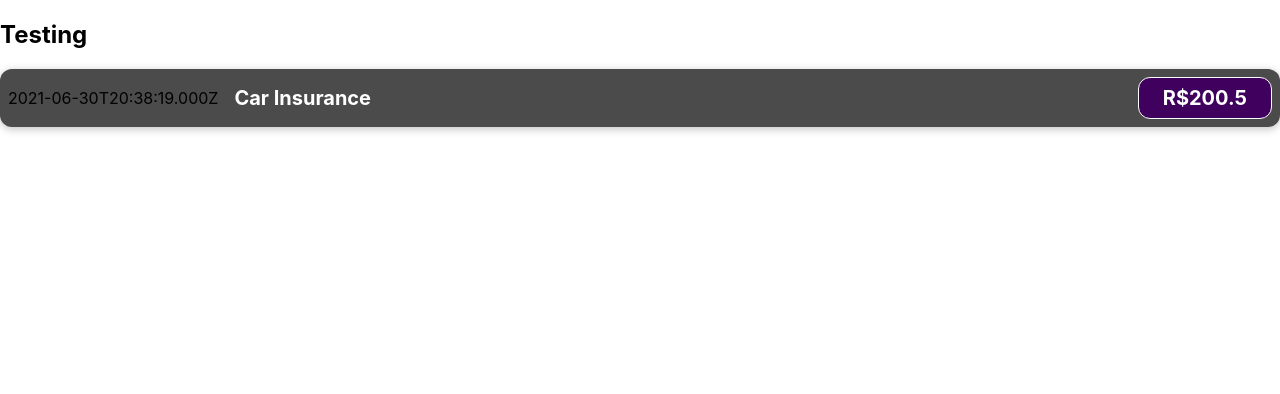
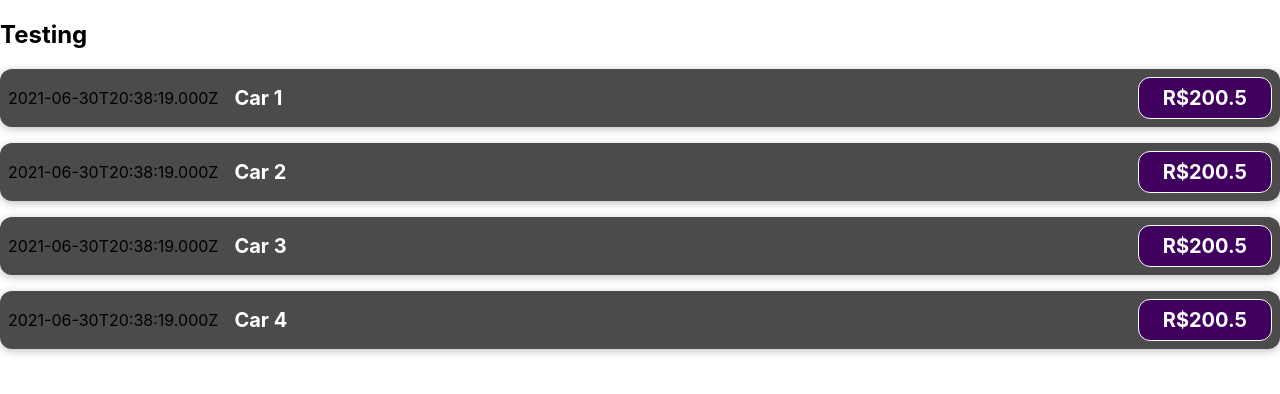
Before and after one commit to luidimso/first-react-app, a JavaScript app: page / in a window 1280 px wide. Shown: the top 394 px of the page. Built offline with nearby package versions, Linux system fonts and the light colour scheme.

Commit message:
Passing properties to Expensive Item component

```diff
--- a/src/App.js
+++ b/src/App.js
@@ -1,10 +1,42 @@
 import ExpenseItem from "./components/ExpenseItem";
 
 function App() {
+  const expenses = [
+    {
+      id: '1',
+      title: 'Car 1',
+      amount: 200.50,
+      date: new Date()
+    },
+    {
+      id: '2',
+      title: 'Car 2',
+      amount: 200.50,
+      date: new Date()
+    },
+    {
+
+      id: '3',
+      title: 'Car 3',
+      amount: 200.50,
+      date: new Date()
+    },
+    {
+
+      id: '4',
+      title: 'Car 4',
+      amount: 200.50,
+      date: new Date()
+    }
+  ];
+
   return (
     <div>
       <h2>Testing</h2>
-      <ExpenseItem></ExpenseItem>
+      <ExpenseItem title={expenses[0].title} amount={expenses[0].amount} date={expenses[0].date}></ExpenseItem>
+      <ExpenseItem title={expenses[1].title} amount={expenses[1].amount} date={expenses[1].date}></ExpenseItem>
+      <ExpenseItem title={expenses[2].title} amount={expenses[2].amount} date={expenses[2].date}></ExpenseItem>
+      <ExpenseItem title={expenses[3].title} amount={expenses[3].amount} date={expenses[3].date}></ExpenseItem>
     </div>
   );
 }
--- a/src/components/ExpenseItem.js
+++ b/src/components/ExpenseItem.js
@@ -1,16 +1,12 @@
 import './ExpenseItem.css';
 
-function ExpenseItem() {
-    const expenseDate = new Date();
-    const expenseTitle = "Car Insurance";
-    const expenseAmount = 200.50;
-
+function ExpenseItem(props) {
     return (
         <div className="expense-item">
-            <div>{expenseDate.toISOString()}</div>
+            <div>{props.date.toISOString()}</div>
             <div className="expense-item__description">
-                <h2>{expenseTitle}</h2>
-                <div className="expense-item__price">R${expenseAmount}</div>
+                <h2>{props.title}</h2>
+                <div className="expense-item__price">R${props.amount}</div>
             </div>
         </div>
     );
```
